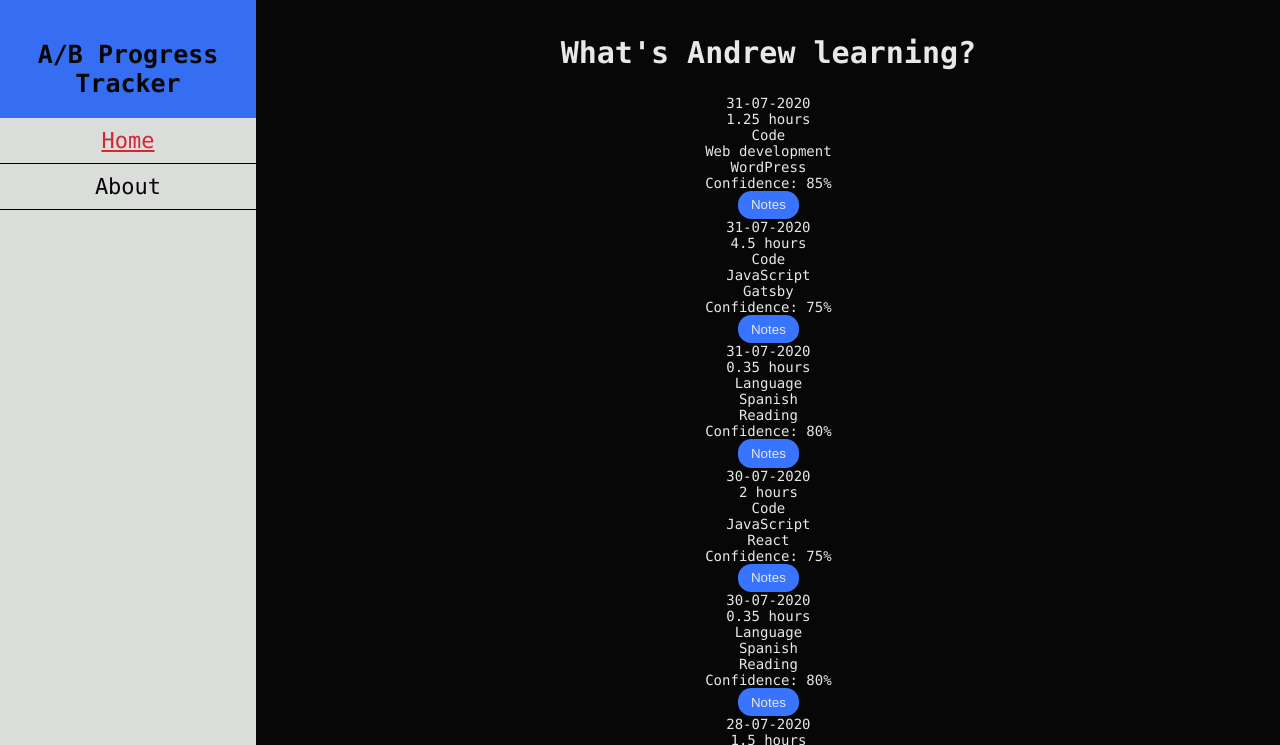
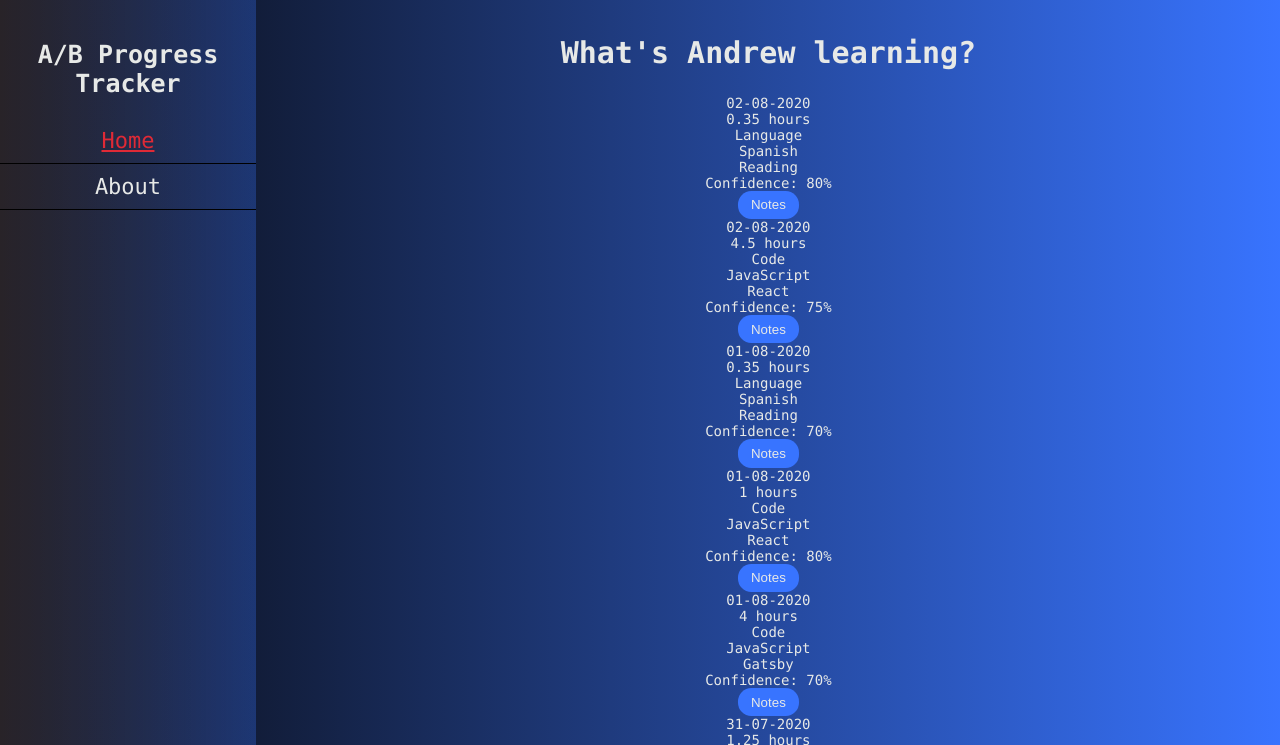
Before and after one commit to andrew-braun/progress-tracker, a Gatsby site: page / in a window 1280 px wide. Shown: the top 745 px of the page. Built offline with nearby package versions, Linux system fonts and the light colour scheme; Gatsby itself is replaced by a stand-in of ours.

Commit message:
updated activity log

```diff
--- a/src/components/layout.css
+++ b/src/components/layout.css
@@ -18,7 +18,7 @@ html {
 
 body {
 	margin: 0;
-	background-color: var(--main-bg);
+	background: linear-gradient(90deg, hsl(300, 7%, 3%), hsl(222, 100%, 61%));
 	font-family: "Lucida Console", Monaco, "Courier New", Courier, monospace;
 	font-size: 1.4rem;
 	color: var(--main-text);
@@ -92,23 +92,23 @@ button:hover {
 	position: fixed;
 	max-width: 20vw;
 	height: 100%;
-	background-color: var(--main-text);
-	opacity: 0.95;
+	background: linear-gradient(to right, hsla(300, 7%, 20%, 0.7), hsla(222, 100%, 61%, 0.3));
 	transition: left 0.5s ease-in-out;
 }
 
 .site-header {
-	background-color: var(--accent-1);
+
+	color: var(--main-text);
 	padding-top: 2rem;
 }
 
 .site-title-link {
 	text-decoration: none;
-	color: var(--main-bg);
+	color: var(--main-text);
 }
 
 .site-title-link:hover {
-    color: var(--main-bg);
+    color: var(--main-text);
 }
 
 .site-title-link h1 {
@@ -119,7 +119,7 @@ button:hover {
 }
 
 .site-nav {
-	background-color: var(--main-text);
+
 }
 
 .site-nav-list {
@@ -134,7 +134,7 @@ button:hover {
 	padding: 1rem;
 	font-size: 2.2rem;
 	text-decoration: none;
-	color: var(--main-bg);
+	color: var(--main-text);
 	border: 1px solid black;
 	border-width: 0 0 1px 0;
 }
@@ -188,7 +188,7 @@ footer {
 	align-items: center;
 	justify-content: center;
 	width: 100%;
-	max-height: 10vh;
+	height: 100%;
 	padding: 1rem 0;
 	background-color: var(--secondary-bg);
 }
@@ -225,6 +225,7 @@ footer {
 	}
 
 	.left-bar-inner-container {
+		background: linear-gradient(hsla(300, 7%, 20%, 0.95), hsla(300, 7%, 20%, 0.85));
 		max-width: 70%;
 		position: fixed;
 		left: -71%;
@@ -251,11 +252,11 @@ footer {
 		top: 1.5rem;
 	}
 	.hamburger-menu-button:checked ~ .hamburger-menu-label .hamburger-bar:nth-of-type(1) {
-		background: var(--main-bg);
+		background: var(--accent-3);
 		transform: rotate(45deg) translate(-.2rem, -.1rem);
 	}
 	.hamburger-menu-button:checked ~ .hamburger-menu-label .hamburger-bar:nth-of-type(2) {
-		background: var(--main-bg);
+		background: var(--accent-3);
 		transform: rotate(-45deg) translate(.5rem, -.7rem);
 	}
 }
--- a/src/data/tracker.json
+++ b/src/data/tracker.json
@@ -1,4 +1,54 @@
 [   {
+    "date": "02-08-2020",
+    "mainCategory": "Language",
+    "subCategory": "Spanish",
+    "focus": "Reading",
+    "description": "Finished three Duolingo lessons.",
+    "hours": 0.35,
+    "confidence": 0.8,
+    "keywords": ""
+},
+    {
+    "date": "02-08-2020",
+    "mainCategory": "Code",
+    "subCategory": "JavaScript",
+    "focus": "React",
+    "description": "Finished Clarifai integration for SmartBrain (AI face-detection API website using Clarifai and Create-React-App)",
+    "hours": 4.5,
+    "confidence": 0.75,
+    "keywords": ""
+},
+    {
+    "date": "01-08-2020",
+    "mainCategory": "Language",
+    "subCategory": "Spanish",
+    "focus": "Reading",
+    "description": "Finished three Duolingo lessons.",
+    "hours": 0.35,
+    "confidence": 0.7,
+    "keywords": ""
+},
+    {
+    "date": "01-08-2020",
+    "mainCategory": "Code",
+    "subCategory": "JavaScript",
+    "focus": "React",
+    "description": "Worked on SmartBrain AI face-detection API website using Clarifai and Create-React-App",
+    "hours": 1,
+    "confidence": 0.8,
+    "keywords": ""
+},
+    {
+    "date": "01-08-2020",
+    "mainCategory": "Code",
+    "subCategory": "JavaScript",
+    "focus": "Gatsby",
+    "description": "Implemented Netlify CMS with custom post types for geobeermap.com",
+    "hours": 4,
+    "confidence": 0.7,
+    "keywords": ""
+},
+    {
     "date": "31-07-2020",
     "mainCategory": "Code",
     "subCategory": "Web development",
```
